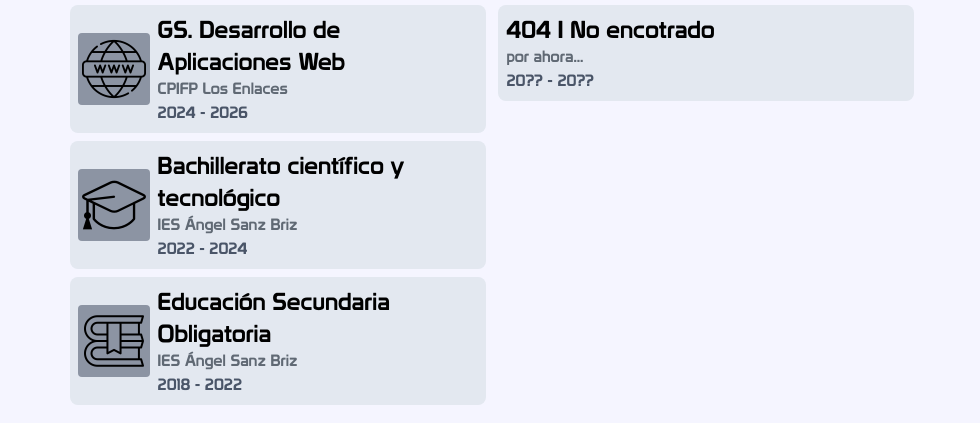
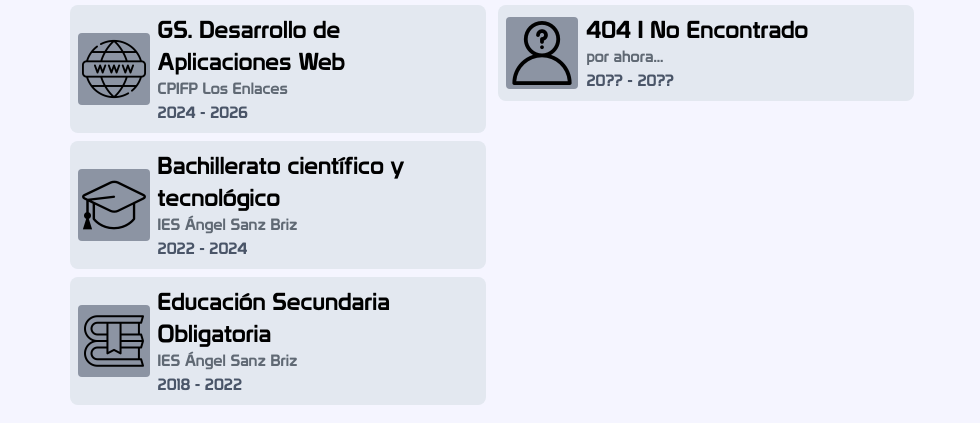
Before and after one commit to juannpg/juanpasamargutierrez_portfolio-, an Astro site: page / in a window 1280 px wide. Shown: the part 377-800 px from the top of the page, without its empty margins (148-1128 px from the left). Built offline with nearby package versions, Linux system fonts and the light colour scheme; Astro itself is replaced by a stand-in of ours.

Commit message:
mobile view

```diff
--- a/src/components/NoExperiencia.astro
+++ /dev/null
@@ -1,10 +0,0 @@
----
----
-
-<div class="md:w-full flex flex-row gap-2 items-center md:rounded-lg md:bg-[var(--item-bg)] p-4 md:p-2">
-  <div class="flex flex-col text-left">
-    <h2 class="text-[var(--white)] text-2xl">404 | No encotrado</h2>
-    <p class="text-[var(--subtitle-1)] text-md">por ahora...</p>
-    <p class="text-[var(--subtitle-2)] text-md">20?? - 20??</p>
-  </div>
-</div>
--- a/src/pages/index.astro
+++ b/src/pages/index.astro
@@ -13,9 +13,9 @@ import Footer from '../sections/Footer.astro';
   <Hero />
   <hr class="w-[60vw] border border-[var(--white)] opacity-40"/>
   <Informacion />
-  <hr class="w-[60vw] border border-[var(--white)] opacity-40"/>
+  <hr class="w-[60vw] border border-[var(--white)] opacity-40 mt-[3vh]"/>
   <Proyectos />
-  <hr class="w-[60vw] border border-[var(--white)] opacity-40"/>
+  <hr class="w-[60vw] border border-[var(--white)] opacity-40 mt-[3vh]"/>
   <Tecnologias />
   <Footer />
 </Layout>
--- a/src/sections/Experiencia.astro
+++ b/src/sections/Experiencia.astro
@@ -1,10 +1,10 @@
 ---
 import Item from '../components/Item.astro';
-import NoExperiencia from '../components/NoExperiencia.astro';
+import missing from '../assets/missing-icon.webp';
 ---
-  <section class="w-full flex flex-col md:text-left md:gap-2">
+<section class="w-full flex flex-col md:text-left md:gap-2">
   <h1 class="text-[var(--white)] text-4xl ml-4 md:ml-0 mb-[5vh] md:mb-0 md:mt-0 mt-[5vh]">Experiencia</h1>
   <div class="flex flex-col gap-2">
-    <NoExperiencia />
+    <Item titulo="404 | No Encontrado" lugar="por ahora..." fechaInicio="20??" fechaFin="20??" icono={missing.src}/>
   </div>
 </section>
--- a/src/sections/Informacion.astro
+++ b/src/sections/Informacion.astro
@@ -2,7 +2,8 @@
 import Estudios from "./Estudios.astro";
 import Experiencia from "./Experiencia.astro";
 ---
-<section class="flex md:flex-row w-[100vw] md:w-[66vw] justify-center flex-col gap-[1vw]">
+<section class="flex md:flex-row w-[100vw] md:w-[66vw] md:items-start items-center flex-col md:gap-[1vw]">
   <Estudios />
+  <hr class="md:hidden w-[60vw] border border-[var(--white)] opacity-40 mt-[5vh]"/>
   <Experiencia />
 </section>
```
Also changed, not shown: src/assets/missing-icon.webp (added).
